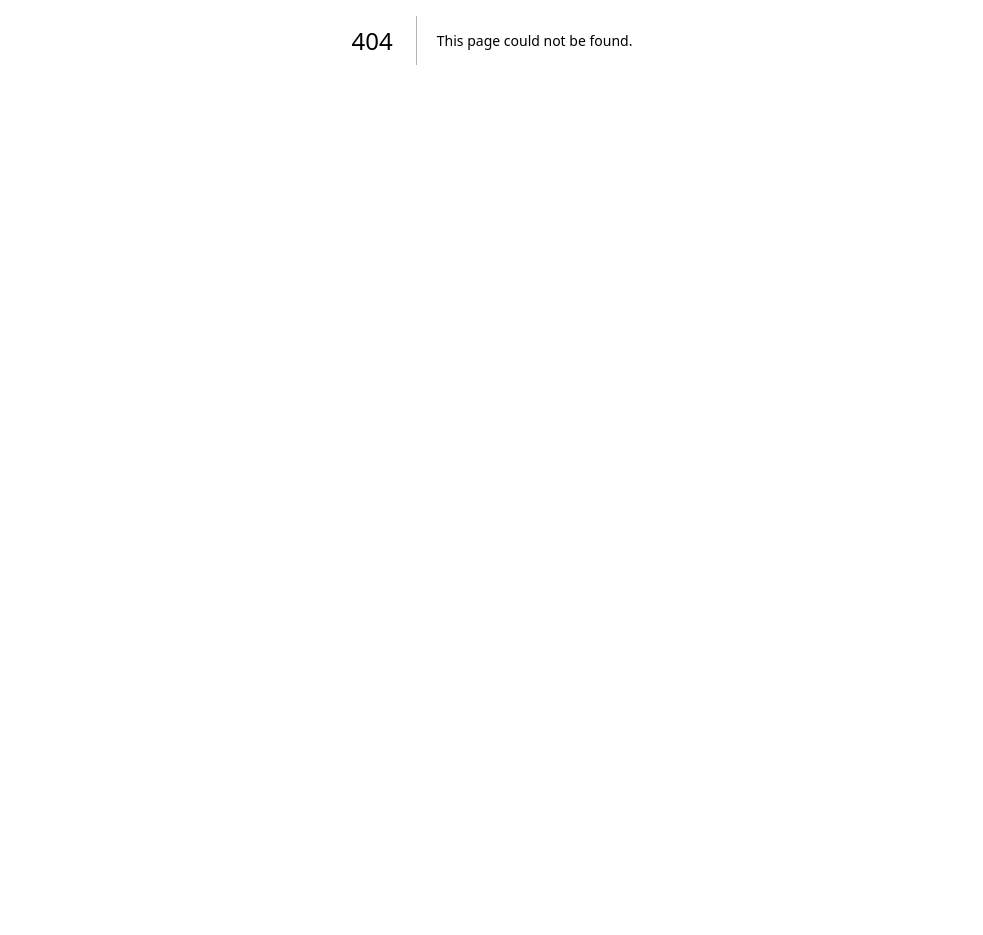
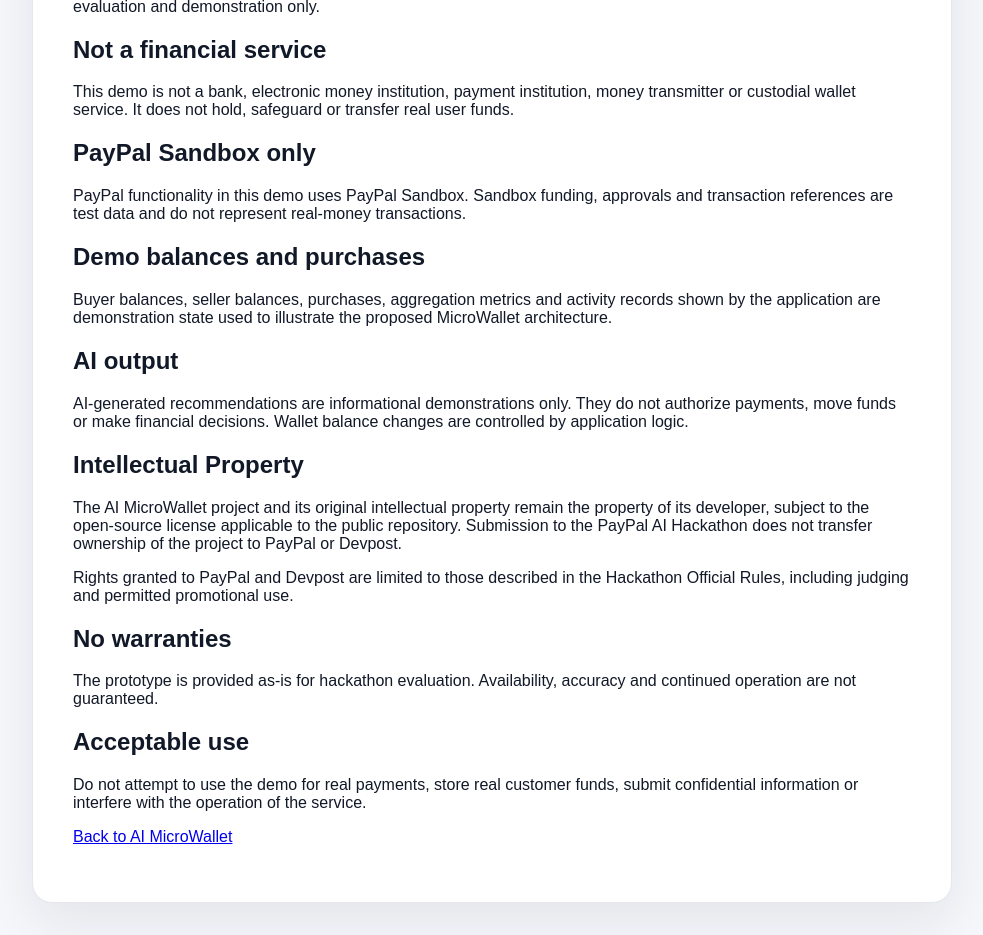
Before and after one commit to oikua66/ai-microwallet, a Next.js app: page /terms in a window 1280 px wide. Before the commit this address had no page. Shown: the part 360-1295 px from the top of the page, without its empty margins (148-1131 px from the left). Before the commit the page ends 800 px from the top, so only its background shows below. Built offline with nearby package versions, Linux system fonts and the light colour scheme.

Commit message:
feat: add hackathon legal pages and IP notice

```diff
--- a/app/layout.tsx
+++ b/app/layout.tsx
@@ -3,7 +3,7 @@
 
 export const metadata: Metadata = {
   title: "AI MicroWallet",
-  description: "AI-managed micro-wallets for aggregated micro-commerce powered by PayPal payment infrastructure.",
+  description: "Hackathon demo of an AI-assisted MicroWallet for aggregated low-value purchases using PayPal Sandbox.",
 };
 
 export default function RootLayout({ children }: Readonly<{ children: React.ReactNode }>) {
--- a/app/page.tsx
+++ b/app/page.tsx
@@ -24,6 +24,10 @@
         <AIRecommendationDemo />
         <MicroWalletDemo />
         <p className="status">AI recommends. Code controls balances. PayPal moves money.</p>
+        <footer>
+          <p><strong>Hackathon demo · No real-money service · PayPal Sandbox only</strong></p>
+          <p><a href="/privacy">Privacy Policy</a> · <a href="/terms">Terms &amp; Demo Disclaimer</a></p>
+        </footer>
       </section>
     </main>
   );
--- /dev/null
+++ b/app/terms/page.tsx
@@ -0,0 +1,71 @@
+export default function TermsPage() {
+  return (
+    <main className="shell">
+      <section className="card">
+        <p className="eyebrow">AI MicroWallet · Legal</p>
+        <h1>Terms &amp; Demo Disclaimer</h1>
+        <p><strong>Last updated: October 25, 2026</strong></p>
+
+        <h2>Hackathon prototype</h2>
+        <p>
+          AI MicroWallet is an experimental product demonstration created for the
+          PayPal AI Hackathon 2026. It is provided for evaluation and demonstration only.
+        </p>
+
+        <h2>Not a financial service</h2>
+        <p>
+          This demo is not a bank, electronic money institution, payment institution,
+          money transmitter or custodial wallet service. It does not hold, safeguard or
+          transfer real user funds.
+        </p>
+
+        <h2>PayPal Sandbox only</h2>
+        <p>
+          PayPal functionality in this demo uses PayPal Sandbox. Sandbox funding,
+          approvals and transaction references are test data and do not represent
+          real-money transactions.
+        </p>
+
+        <h2>Demo balances and purchases</h2>
+        <p>
+          Buyer balances, seller balances, purchases, aggregation metrics and activity
+          records shown by the application are demonstration state used to illustrate
+          the proposed MicroWallet architecture.
+        </p>
+
+        <h2>AI output</h2>
+        <p>
+          AI-generated recommendations are informational demonstrations only. They do
+          not authorize payments, move funds or make financial decisions. Wallet balance
+          changes are controlled by application logic.
+        </p>
+
+        <h2>Intellectual Property</h2>
+        <p>
+          The AI MicroWallet project and its original intellectual property remain the
+          property of its developer, subject to the open-source license applicable to
+          the public repository. Submission to the PayPal AI Hackathon does not transfer
+          ownership of the project to PayPal or Devpost.
+        </p>
+        <p>
+          Rights granted to PayPal and Devpost are limited to those described in the
+          Hackathon Official Rules, including judging and permitted promotional use.
+        </p>
+
+        <h2>No warranties</h2>
+        <p>
+          The prototype is provided as-is for hackathon evaluation. Availability,
+          accuracy and continued operation are not guaranteed.
+        </p>
+
+        <h2>Acceptable use</h2>
+        <p>
+          Do not attempt to use the demo for real payments, store real customer funds,
+          submit confidential information or interfere with the operation of the service.
+        </p>
+
+        <p><a href="/">Back to AI MicroWallet</a></p>
+      </section>
+    </main>
+  );
+}
```
Also changed, not shown: app/privacy/page.tsx (added, +60 -0 lines).
